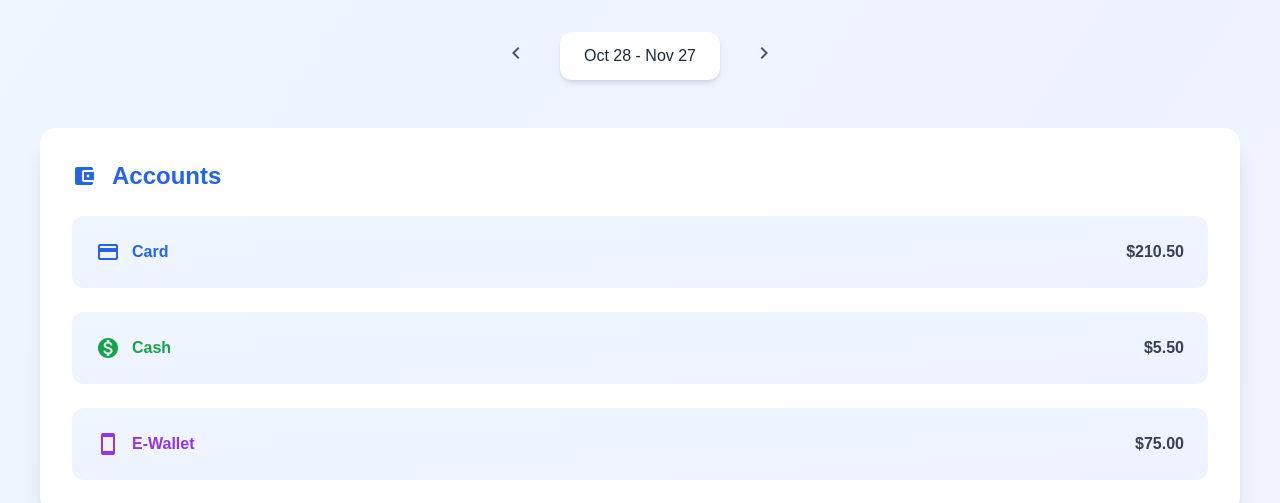
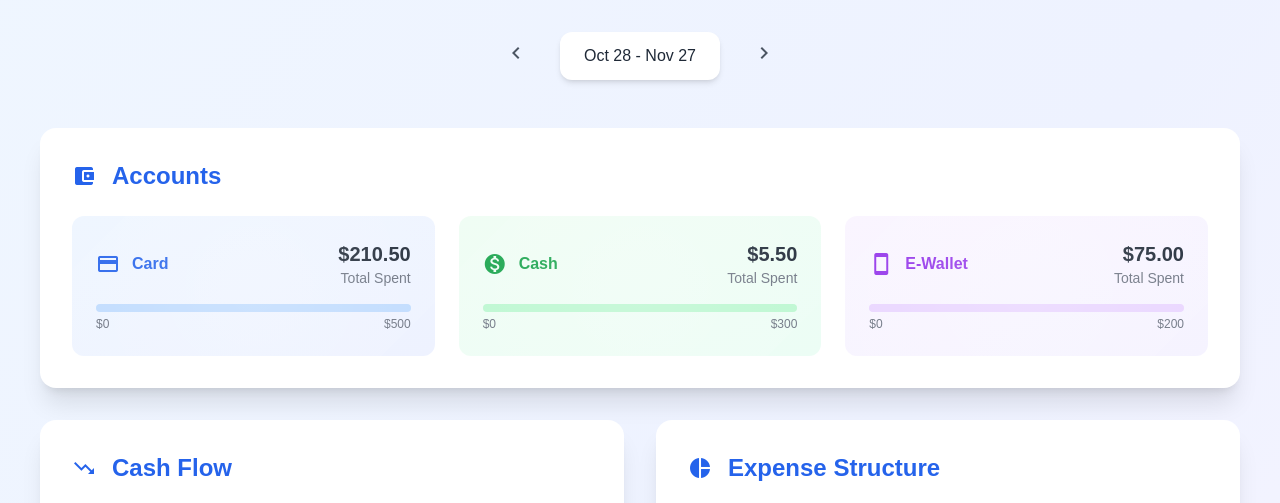
Before and after one commit to yosefa/budget-manager, a plain HTML site: page index.html in a window 1280 px wide. Shown: the part 104-607 px from the top of the page. Drawn offline with nearby package versions, Linux system fonts and the light colour scheme.

Commit message:
update account section

```diff
--- a/index.html
+++ b/index.html
@@ -30,6 +30,33 @@
             .chip-ewallet {
                 background-color: rgba(247, 144, 9, 0.1);
                 color: #f79009;
+            }
+            .account-card {
+                position: relative;
+                overflow: hidden;
+            }
+            .account-card::before {
+                content: "";
+                position: absolute;
+                top: -50%;
+                left: -50%;
+                width: 200%;
+                height: 200%;
+                background: radial-gradient(circle at center, rgba(255, 255, 255, 0.2) 0%, transparent 70%);
+                transform: rotate(-45deg);
+                z-index: 1;
+                transition: transform 0.3s ease;
+            }
+            .account-card:hover::before {
+                transform: rotate(0deg);
+            }
+            .account-details {
+                display: flex;
+                justify-content: space-between;
+                align-items: center;
+            }
+            .account-details-right {
+                text-align: right;
             }
             /* Floating Action Button Styles */
             .fab {
@@ -184,45 +211,86 @@
                         <h2 class="text-2xl font-semibold text-blue-600">Accounts</h2>
                     </div>
 
-                    <div id="accountsList" class="space-y-6">
+                    <div id="accountsList" class="grid md:grid-cols-3 gap-6">
+                        <!-- Card Account -->
                         <div
-                            class="card bg-gradient-to-br from-blue-50 to-indigo-50 p-6 rounded-xl transform hover:scale-105 transition-all duration-300 hover:shadow-lg"
+                            id="cardAccountCard"
+                            class="account-card bg-gradient-to-br from-blue-50 to-indigo-50 p-6 rounded-xl transform hover:scale-105 transition-all duration-300 hover:shadow-lg"
                         >
-                            <div class="flex items-center justify-between">
+                            <div class="account-details">
                                 <div class="flex items-center gap-3">
                                     <span class="material-icons text-blue-600">credit_card</span>
                                     <span class="font-semibold text-blue-600">Card</span>
                                 </div>
-                                <span id="cardBalance" class="font-semibold text-gray-700">$0.00</span>
+                                <div class="account-details-right">
+                                    <span id="cardBalance" class="font-bold text-gray-800 text-xl">$0.00</span>
+                                    <div class="text-sm text-gray-500">Total Spent</div>
+                                </div>
+                            </div>
+                            <div class="mt-4">
+                                <div class="h-2 bg-blue-200 rounded-full overflow-hidden">
+                                    <div id="cardSpendingBar" class="h-full bg-blue-600" style="width: 0%"></div>
+                                </div>
+                                <div class="flex justify-between text-xs text-gray-500 mt-1">
+                                    <span>$0</span>
+                                    <span id="cardSpendingLimit">$500</span>
+                                </div>
                             </div>
                         </div>
 
+                        <!-- Cash Account -->
                         <div
-                            class="card bg-gradient-to-br from-blue-50 to-indigo-50 p-6 rounded-xl transform hover:scale-105 transition-all duration-300 hover:shadow-lg"
+                            id="cashAccountCard"
+                            class="account-card bg-gradient-to-br from-green-50 to-emerald-50 p-6 rounded-xl transform hover:scale-105 transition-all duration-300 hover:shadow-lg"
                         >
-                            <div class="flex items-center justify-between">
+                            <div class="account-details">
                                 <div class="flex items-center gap-3">
                                     <span class="material-icons text-green-600">monetization_on</span>
                                     <span class="font-semibold text-green-600">Cash</span>
                                 </div>
-                                <span id="cashBalance" class="font-semibold text-gray-700">$0.00</span>
+                                <div class="account-details-right">
+                                    <span id="cashBalance" class="font-bold text-gray-800 text-xl">$0.00</span>
+                                    <div class="text-sm text-gray-500">Total Spent</div>
+                                </div>
+                            </div>
+                            <div class="mt-4">
+                                <div class="h-2 bg-green-200 rounded-full overflow-hidden">
+                                    <div id="cashSpendingBar" class="h-full bg-green-600" style="width: 0%"></div>
+                                </div>
+                                <div class="flex justify-between text-xs text-gray-500 mt-1">
+                                    <span>$0</span>
+                                    <span id="cashSpendingLimit">$300</span>
+                                </div>
                             </div>
                         </div>
 
+                        <!-- E-Wallet Account -->
                         <div
-                            class="card bg-gradient-to-br from-blue-50 to-indigo-50 p-6 rounded-xl transform hover:scale-105 transition-all duration-300 hover:shadow-lg"
+                            id="ewalletAccountCard"
+                            class="account-card bg-gradient-to-br from-purple-50 to-violet-50 p-6 rounded-xl transform hover:scale-105 transition-all duration-300 hover:shadow-lg"
                         >
-                            <div class="flex items-center justify-between">
+                            <div class="account-details">
                                 <div class="flex items-center gap-3">
                                     <span class="material-icons text-purple-600">smartphone</span>
                                     <span class="font-semibold text-purple-600">E-Wallet</span>
                                 </div>
-                                <span id="ewalletBalance" class="font-semibold text-gray-700">$0.00</span>
+                                <div class="account-details-right">
+                                    <span id="ewalletBalance" class="font-bold text-gray-800 text-xl">$0.00</span>
+                                    <div class="text-sm text-gray-500">Total Spent</div>
+                                </div>
+                            </div>
+                            <div class="mt-4">
+                                <div class="h-2 bg-purple-200 rounded-full overflow-hidden">
+                                    <div id="ewalletSpendingBar" class="h-full bg-purple-600" style="width: 0%"></div>
+                                </div>
+                                <div class="flex justify-between text-xs text-gray-500 mt-1">
+                                    <span>$0</span>
+                                    <span id="ewalletSpendingLimit">$200</span>
+                                </div>
                             </div>
                         </div>
                     </div>
                 </div>
-
                 <!-- Cash Flow Section -->
                 <div
                     class="bg-white rounded-2xl shadow-xl p-8 transform hover:scale-[1.02] transition-all duration-300 hover:shadow-2xl"
@@ -258,9 +326,7 @@
                         <span class="material-icons text-blue-600">pie_chart</span>
                         <h2 class="text-2xl font-semibold text-blue-600">Expense Structure</h2>
                     </div>
-                    <div
-                        class="mt-6"
-                    >
+                    <div class="mt-6">
                         <canvas id="expenseStructureChart" width="300" height="200"></canvas>
                     </div>
                 </div>
@@ -323,9 +389,21 @@
                     category: "Utilities",
                 },
                 { date: "2024-11-21", description: "Lunch", amount: 12.5, account: "E-Wallet", category: "Shopping" },
-                { date: "2024-11-21", description: "Lunch", amount: 12.5, account: "E-Wallet", category: "Communication, PC" },
+                {
+                    date: "2024-11-21",
+                    description: "Lunch",
+                    amount: 12.5,
+                    account: "E-Wallet",
+                    category: "Communication, PC",
+                },
                 { date: "2024-11-21", description: "Lunch", amount: 12.5, account: "E-Wallet", category: "Others" },
-                { date: "2024-11-21", description: "Lunch", amount: 12.5, account: "E-Wallet", category: "Life & Entertainment" },
+                {
+                    date: "2024-11-21",
+                    description: "Lunch",
+                    amount: 12.5,
+                    account: "E-Wallet",
+                    category: "Life & Entertainment",
+                },
             ];
 
             function updatePeriodDisplay() {
```
